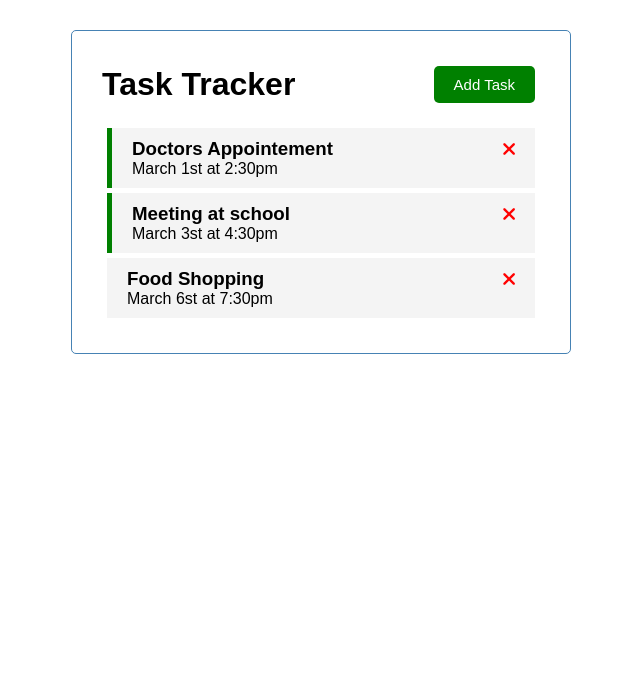
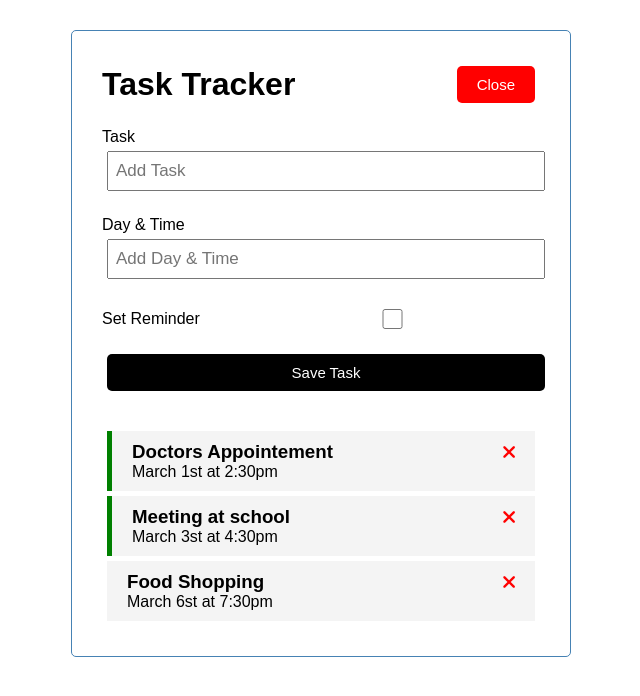
Before and after one commit to Abhi6921/vue-todolist-2022, a Vue app: page / in a window 1280 px wide. Both pictures are taken after a click on the button "Add Task". Shown: the top 696 px of the page, without its empty margins (319-959 px from the left). Built offline with nearby package versions, Linux system fonts and the light colour scheme.

Commit message:
Add task functionality done

```diff
--- a/src/App.vue
+++ b/src/App.vue
@@ -1,6 +1,9 @@
 <template>
   <div class="container">
-    <Header title="Task Tracker"/>
+    <Header @toggle-add-task="toggleAddTask" title="Task Tracker" :showAddTask="showAddTask"/>
+    <div v-if="showAddTask">
+      <AddTask @add-task="addTask"/>
+    </div>
     <Tasks @toggle-reminder="toggleReminder" @delete-task="deleteTask" :tasks="tasks" />
   </div>
 </template>
@@ -8,20 +11,30 @@
 <script>
 import Header from './components/Header.vue'
 import Tasks from './components/Tasks.vue'
+import AddTask from './components/AddTask.vue'
+
 export default {
   name: 'App',
   components: {
     Header,
-    Tasks
+    Tasks,
+    AddTask
   },
   // fake data for testing
   data() {
     return {
-        tasks: []
+        tasks: [],
+        showAddTask: false
     }
   },
 
   methods: {
+    toggleAddTask() {
+      this.showAddTask = !this.showAddTask
+    },
+    addTask(task) {
+      this.tasks = [...this.tasks, task]
+    },
     deleteTask(id) {
       if(confirm('Are you sure?')) {
         this.tasks = this.tasks.filter((task) => task.id !==id)
--- a/src/components/AddTask.vue
+++ b/src/components/AddTask.vue
@@ -1,3 +1,89 @@
 <template>
+   <form @submit="onSubmit" class="add-form">
+    <div class="form-control">
+      <label>Task</label>
+      <input v-model="text" name="text" placeholder="Add Task" />
+    </div>
+    <div class="form-control">
+      <label>Day & Time</label>
+      <input
+        type="text"
+        v-model="day"
+        name="day"
+        placeholder="Add Day & Time"
+      />
+    </div>
+    <div class="form-control form-control-check">
+      <label>Set Reminder</label>
+      <input type="checkbox" v-model="reminder" name="reminder" />
+    </div>
 
+    <input type="submit" value="Save Task" class="btn btn-block" />
+  </form>
 </template>
+
+<script>
+    export default {
+        name: 'AddTask',
+        data() {
+            return {
+                text: '',
+                day: '',
+                reminder: false
+
+            }
+        },
+        methods: {
+            onSubmit(e) {
+                e.preventDefault()
+
+                if(!this.text) {
+                    alert('Please add a task')
+                    return
+                }
+
+                const newTask = {
+                    id: Math.floor(Math.random() * 1000),
+                    text: this.text,
+                    day: this.day,
+                    reminder: this.reminder
+                }
+                this.$emit('add-task', newTask)
+                this.text = ''
+                this.day = ''
+                this.reminder = false
+            }
+        }
+    }
+</script>
+
+<style>
+.add-form {
+  margin-bottom: 40px;
+}
+.form-control {
+  margin: 20px 0;
+}
+.form-control label {
+  display: block;
+}
+.form-control input {
+  width: 100%;
+  height: 40px;
+  margin: 5px;
+  padding: 3px 7px;
+  font-size: 17px;
+}
+.form-control-check {
+  display: flex;
+  align-items: center;
+  justify-content: space-between;
+}
+.form-control-check label {
+  flex: 1;
+}
+.form-control-check input {
+  flex: 2;
+  height: 20px;
+}
+</style>
--- a/src/components/Button.vue
+++ b/src/components/Button.vue
@@ -11,7 +11,8 @@
     },
     methods: {
         onClick() {
-            console.log('click')
+            this.$emit('btn-click')
+
         }
     }
 }
--- a/src/components/Header.vue
+++ b/src/components/Header.vue
@@ -1,7 +1,7 @@
 <template>
     <header>
         <h1>{{ title }}</h1>
-        <Button text="Add Task" color="green"/>
+        <Button @btn-click="$emit('toggle-add-task')" :text="showAddTask ? 'Close' : 'Add Task'" :color="showAddTask ? 'red' : 'green'"/>
     </header>
 </template>
 
@@ -10,7 +10,8 @@
 export default {
     name: 'Header',
     props: {
-        title: String
+        title: String,
+        showAddTask: Boolean
     },
     // register a new component as component
     components: {
```
